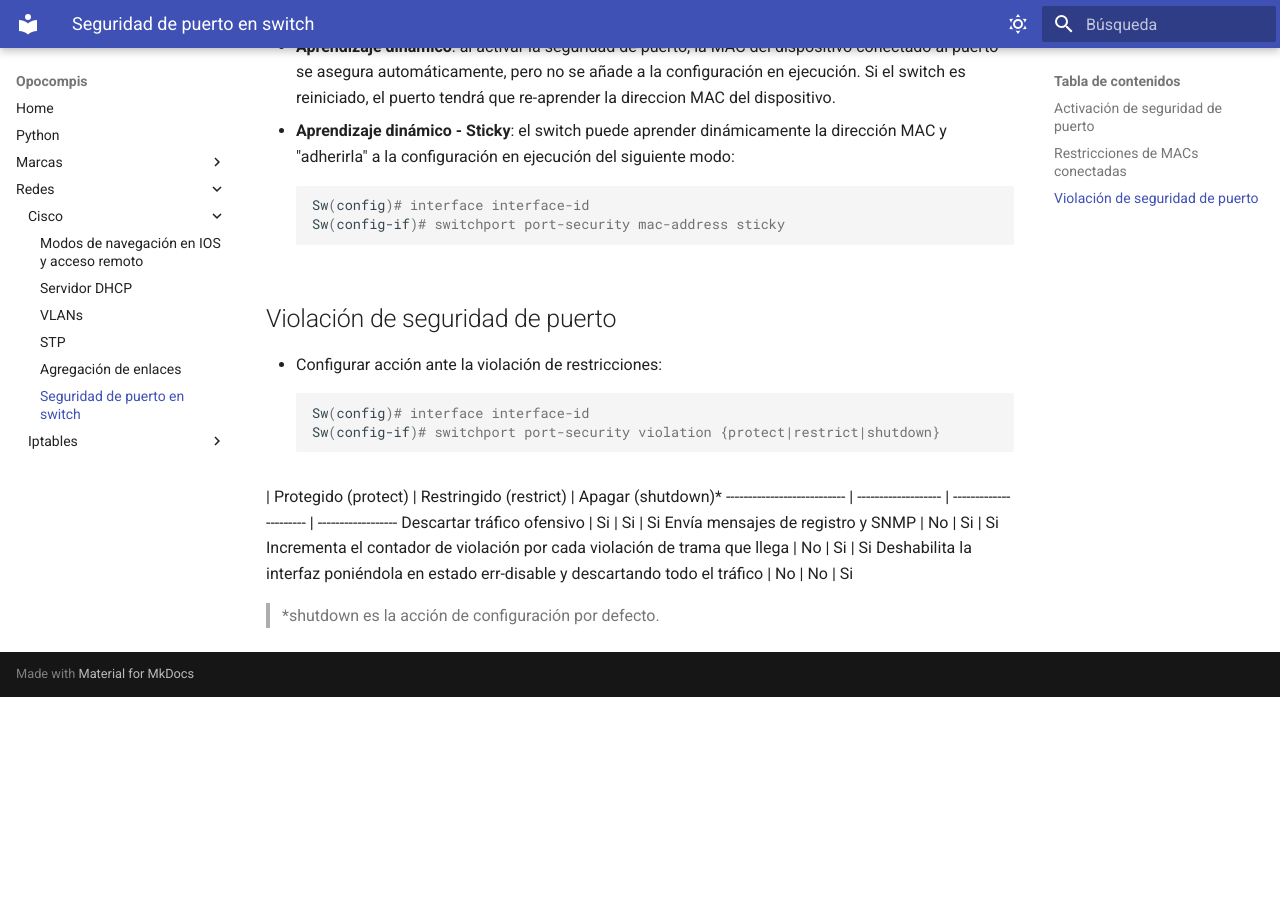
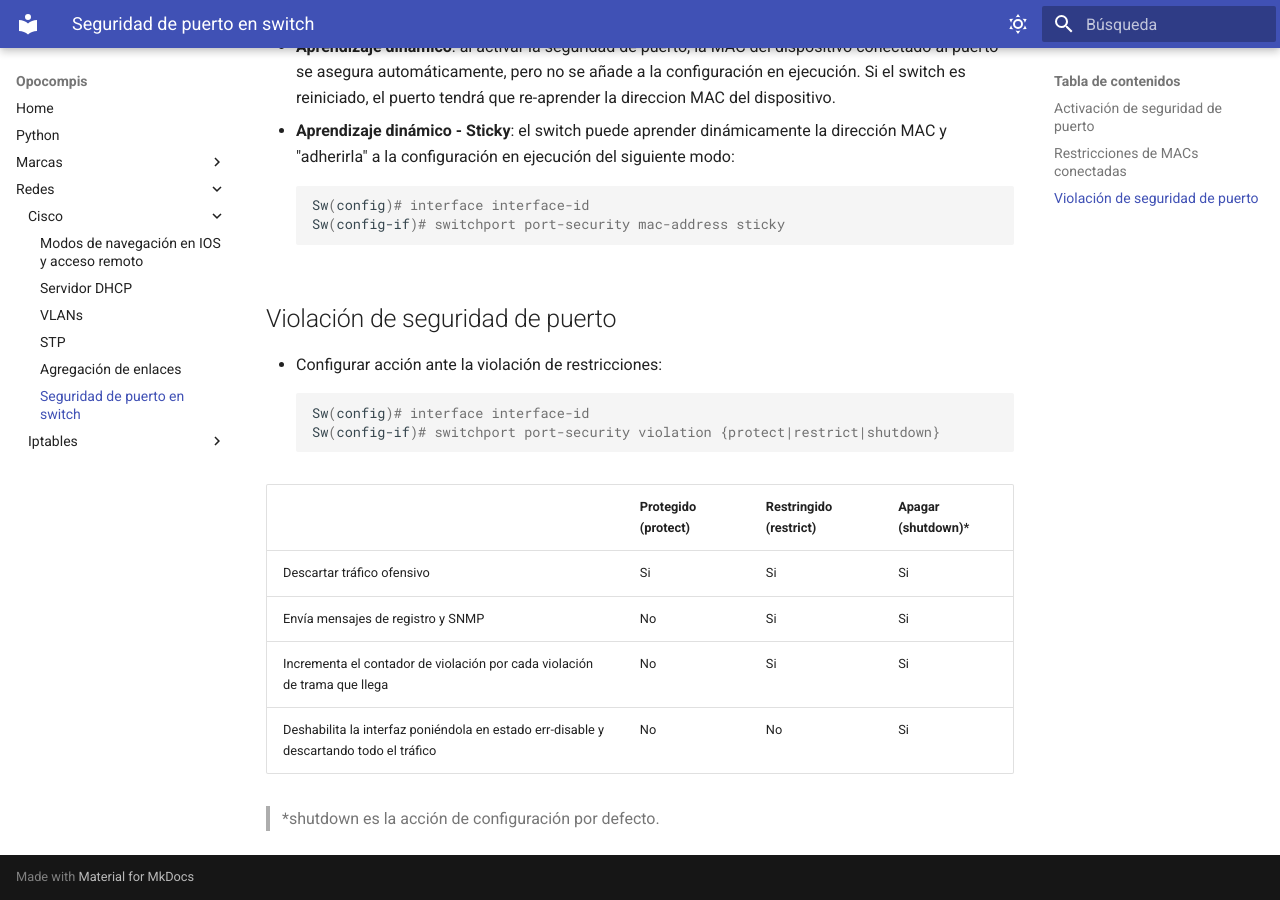
Before and after one commit to Holowachu/opos, an MkDocs documentation site: the page built from docs/Redes/Cisco/6-Seguridad_puerto_sw.md, in a window 1280 px wide and 900 px high, scrolled down 822 px. Built offline with MkDocs 1.6.1 and Material for MkDocs 9.7.7, drawn with Linux system fonts in a browser that asks for light colours; before the commit the page ends 1519 px from its top, so only the background shows below that.

Commit message:
Minor text fixes

````diff
--- a/docs/Redes/Cisco/6-Seguridad_puerto_sw.md
+++ b/docs/Redes/Cisco/6-Seguridad_puerto_sw.md
@@ -42,11 +42,11 @@ Sw(config)# interface interface-id
 Sw(config-if)# switchport port-security violation {protect|restrict|shutdown}
 ```
 
- | Protegido (protect) | Restringido (restrict) | Apagar (shutdown)*
---------------------------- | ------------------- | ---------------------- | ------------------
-Descartar tráfico ofensivo | Si | Si | Si
-Envía mensajes de registro y SNMP | No | Si | Si
-Incrementa el contador de violación por cada violación de trama que llega | No | Si | Si
-Deshabilita la interfaz poniéndola en estado err-disable y descartando todo el tráfico | No | No | Si
+| | Protegido (protect) | Restringido (restrict) | Apagar (shutdown)* |
+| --------------------------- | ------------------- | ---------------------- | ------------------ |
+| Descartar tráfico ofensivo | Si | Si | Si |
+| Envía mensajes de registro y SNMP | No | Si | Si |
+| Incrementa el contador de violación por cada violación de trama que llega | No | Si | Si |
+| Deshabilita la interfaz poniéndola en estado err-disable y descartando todo el tráfico | No | No | Si |
 
 > *shutdown es la acción de configuración por defecto.
````
